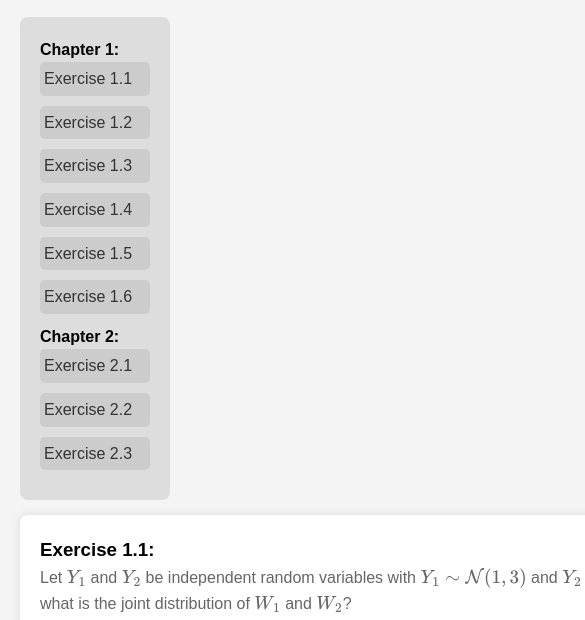
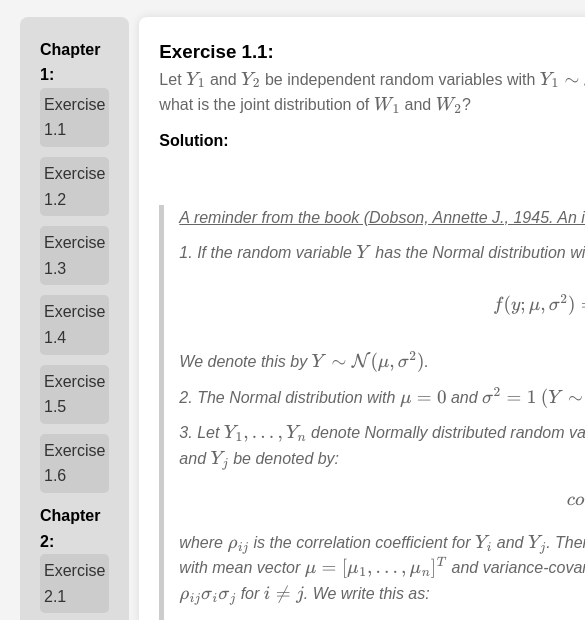
Before and after one commit to Kons88/IGLMSolutions, a plain HTML site: page index.html in a window 390 px wide. Shown: the part 223-843 px from the top of the page, 585 px wide, since content can reach past the window. Drawn offline with nearby package versions, Linux system fonts and the light colour scheme.

Commit message:
Update styles.css

```diff
--- a/styles.css
+++ b/styles.css
@@ -33,19 +33,18 @@ h2 {
 /* General container layout */
 .container {
     display: flex;
-    flex-wrap: wrap; /* Allows flex items to wrap on smaller screens */
+    flex-wrap: nowrap; /* Prevents wrapping even on small screens */
+    justify-content: space-between;
+    align-items: flex-start; /* Keeps sidebar aligned with main content */
 }
 
 /* Sidebar styles */
 #sidebar {
-    flex: 1;
-    min-width: 125px;
-    max-width: 150px;
+    flex: 0 0 150px; /* Fixed width of 150px */
     background-color: #ddd;
     padding: 20px;
     border-radius: 8px;
     margin-right: 20px;
-    margin-bottom: 20px;
 }
 
 #sidebar h3 {
@@ -80,7 +79,7 @@ h2 {
 
 /* Main content styles */
 #main-content {
-    flex: 3;
+    flex: 1; /* Take remaining space */
     background-color: #fff;
     padding: 20px;
     border-radius: 8px;
@@ -138,16 +137,17 @@ th {
 /* Responsive Styles */
 @media only screen and (max-width: 768px) {
     .container {
-        flex-direction: row; /* Keep the sidebar and content side by side */
+        flex-wrap: nowrap; /* Keep the sidebar and content side by side */
+        justify-content: flex-start;
     }
 
     #sidebar {
-        min-width: 125px;
-        max-width: 150px;
+        flex: 0 0 125px; /* Smaller fixed width */
+        margin-right: 15px;
     }
 
     #main-content {
-        flex: 3;
+        flex: 1;
     }
 }
 
@@ -160,14 +160,17 @@ th {
         font-size: 1.8em;
     }
 
+    .container {
+        flex-wrap: nowrap; /* Prevent wrapping */
+    }
+
     #sidebar {
-        min-width: 125px; /* Maintain sidebar minimum width */
-        max-width: 150px;
-        margin-bottom: 15px;
+        flex: 0 0 100px; /* Further reduce sidebar width */
+        margin-right: 10px;
     }
 
     #main-content {
-        flex: 3; /* Keep content flex ratio */
+        flex: 1;
     }
 
     table {
```
